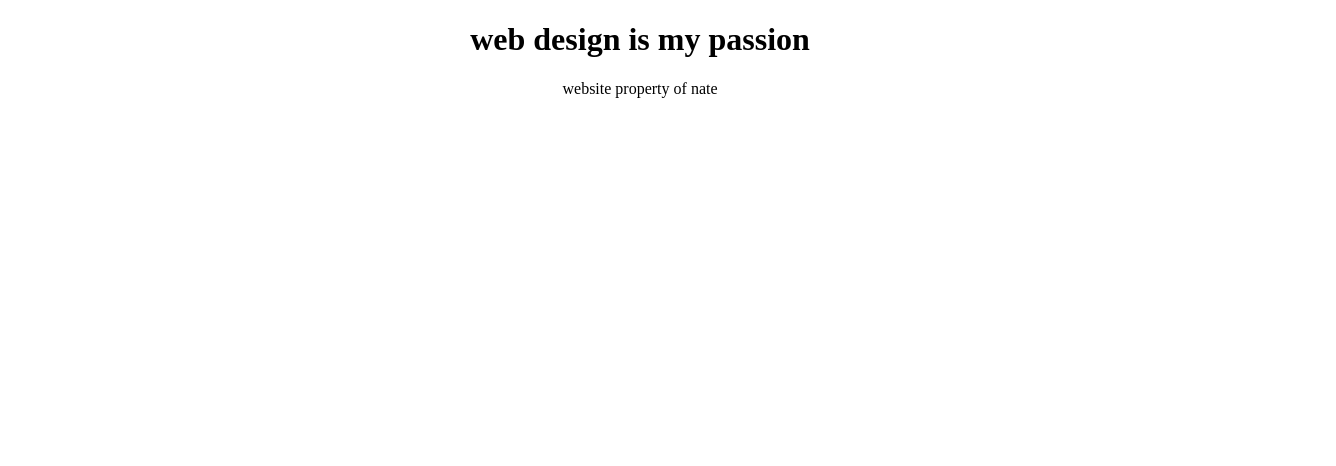
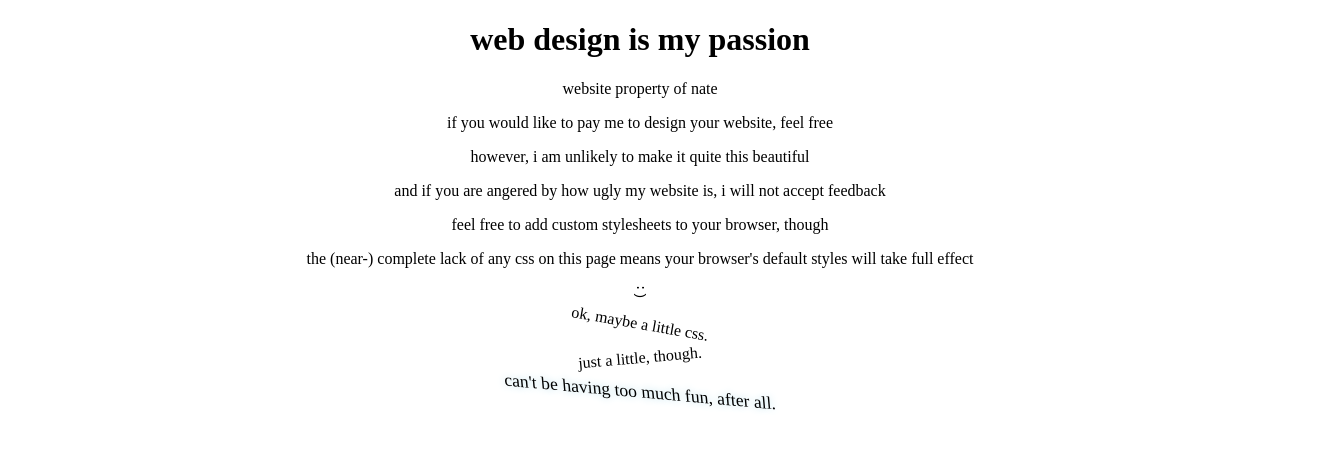
Before and after one commit to msp729/msp729.github.io, a plain HTML site: page docs/index.html in a window 1280 px wide. Shown: the whole page, 1336 px wide, since content can reach past the window. Drawn offline with Linux system fonts and the light colour scheme.

Commit message:
having too much fun

```diff
--- a/docs/index.html
+++ b/docs/index.html
@@ -3,10 +3,34 @@
 <head>
     <title>The Greatest Website You've Ever Seen</title>
     <meta charset="UTF-8">
+    <style>
+#toomuchfun {
+    transform: scale(1.1) skew(5deg, 5deg);
+    color: black;
+    transition: transform 5s ease-in-out,
+                color 20s ease-in-out;
+    text-shadow: 0 0 1ex lightblue;
+}
+#toomuchfun:hover {
+    transform: scale(1.4) skew(-7deg, -9deg) translateY(-5em) translateX(-1ex);
+    font-family: sans-serif;
+    color: gray;
+}
+    </style>
 </head>
+
 <body>
     <center>
         <h1>web design is my passion</h1>
         <p>website property of nate</p>
+        <p>if you would like to pay me to design your website, feel free</p>
+        <p>however, i am unlikely to make it quite this beautiful</p>
+        <p>and if you are angered by how ugly my website is, i will not accept feedback</p>
+        <p>feel free to add custom stylesheets to your browser, though</p>
+        <p>the (near-) complete lack of any css on this page means your browser's default styles will take full effect</p>
+        <pre style="transform: rotate(90deg)">:)</pre>
+        <p style="transform: rotate(10deg)"> ok, maybe a little css. </p>
+        <p style="transform: rotate(-5deg)"> just a little, though. </p>
+        <p id="toomuchfun"> can't be having too much fun, after all. </p>
 </body>
 </html>
```
